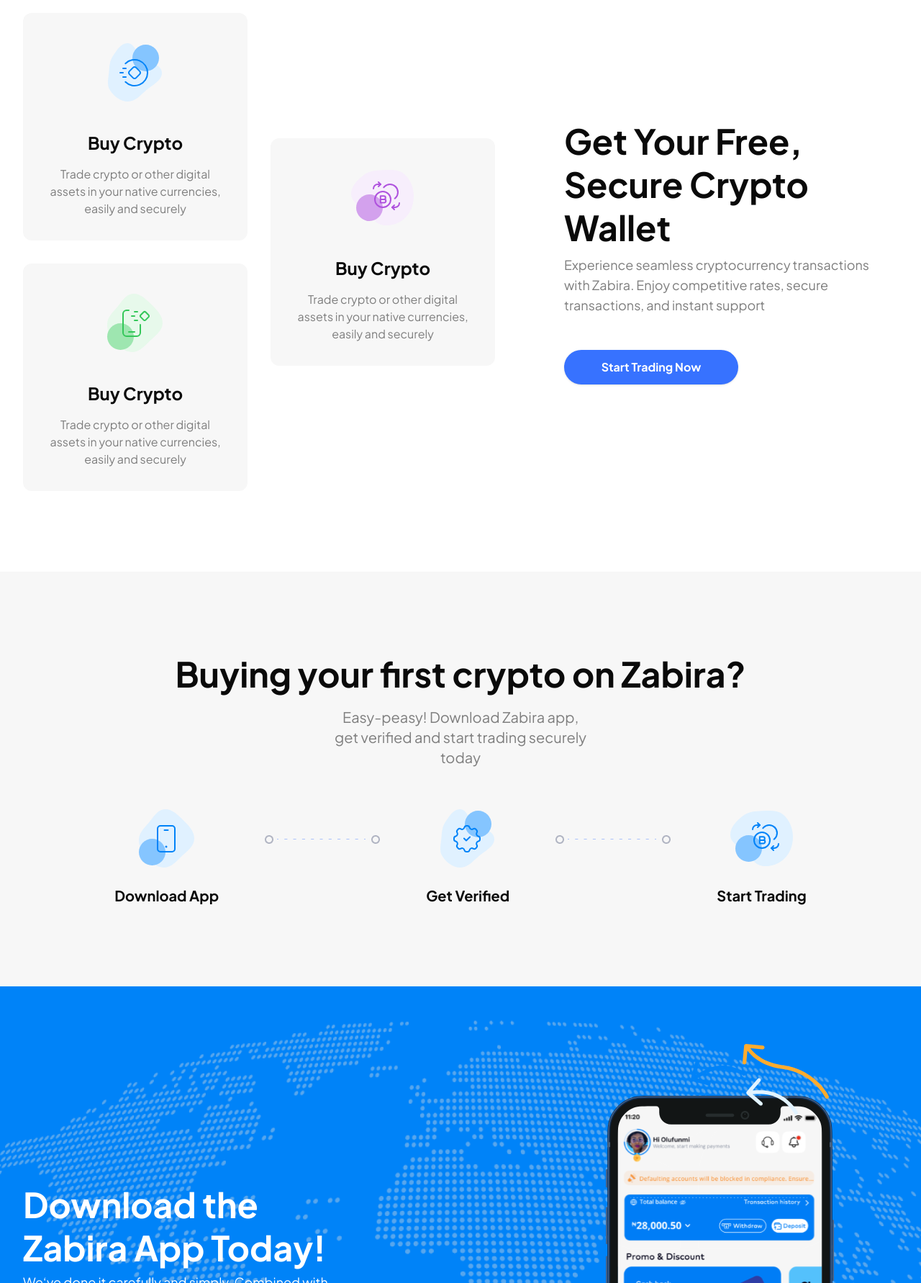
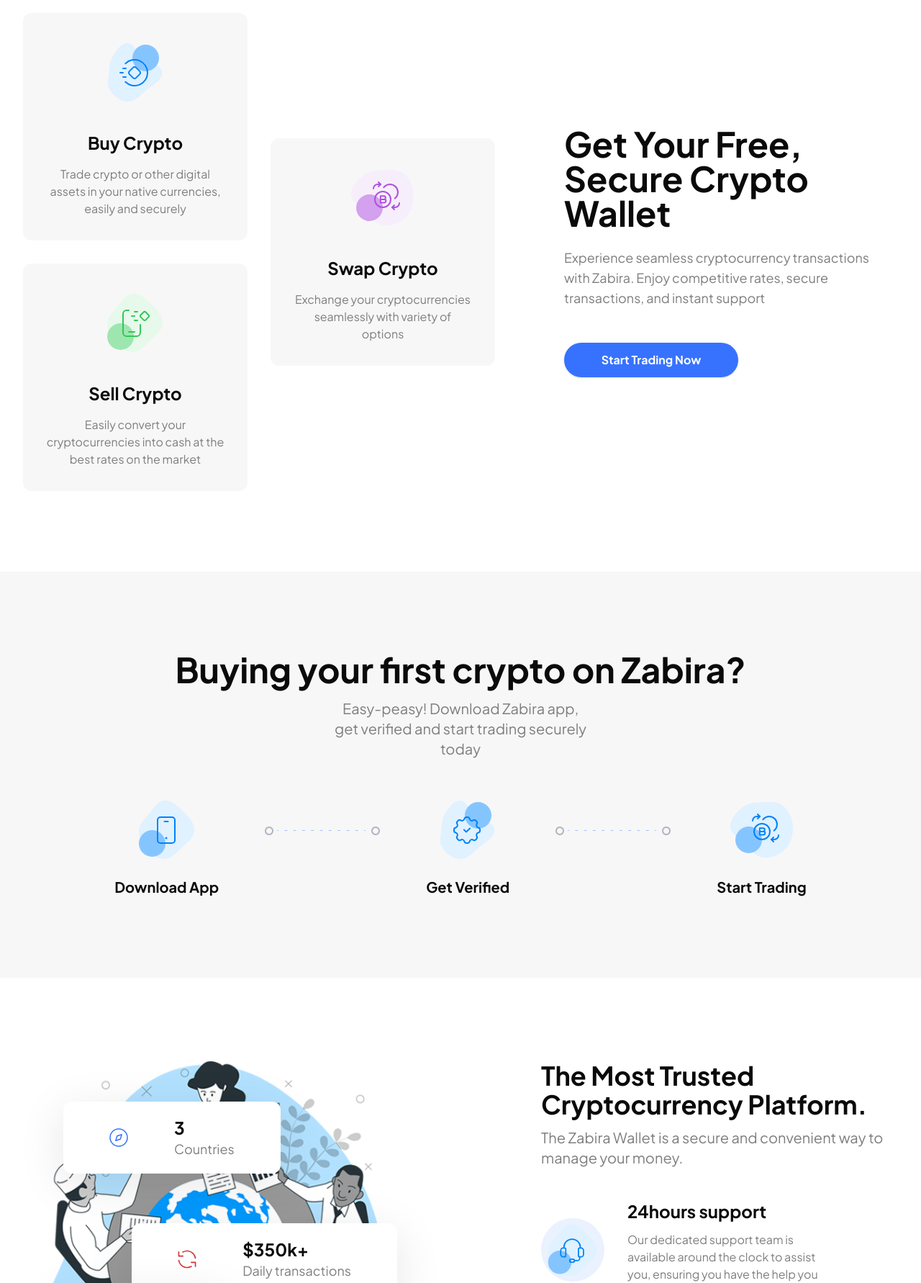
Before and after one commit to 5iveemmy/zabira, a Next.js app: page /products/cryptocurrency in a window 1280 px wide. Shown: the part 1018-2800 px from the top of the page at 72% size. Built offline with nearby package versions, Linux system fonts and the light colour scheme.

Commit message:
chore: make cryptocurrency responsive

```diff
--- a/app/products/cryptocurrency/page.tsx
+++ b/app/products/cryptocurrency/page.tsx
@@ -1,5 +1,7 @@
+import StatsWithImage from "@/components/statsWithImage";
 import { Button } from "@/components/ui/button";
 import ZabiraFootprint from "@/components/zabira-footprint";
+import { cn } from "@/lib/utils";
 import Image from "next/image";
 import React from "react";
 
@@ -11,10 +13,45 @@
     image: "/buy-crypto.svg",
   },
   {
+    title: "Swap Crypto",
+    description:
+      "Exchange your cryptocurrencies seamlessly with variety of options",
+    image: "/swap-crypto.svg",
+    className: "md:hidden flex",
+  },
+  {
     title: "Sell Crypto",
     description:
-      "Trade crypto or other digital assets in your native currencies, easily and securely",
+      "Easily convert your cryptocurrencies into cash at the best rates on the market",
     image: "/sell-crypto.svg",
+  },
+];
+
+const infoData = [
+  {
+    title: "The most trusted cryptocurrency platform.",
+    description: [
+      "The Zabira Wallet is a secure and convenient way to manage your money.",
+    ],
+    infoHighlight: [
+      {
+        header: "24hours support",
+        description:
+          "Our dedicated support team is available around the clock to assist you, ensuring you have the help you need whenever you need it.",
+        icon: "/24hrs-support.svg",
+      },
+      {
+        header: "Security",
+        description:
+          "Security is our priority. With advanced encryption and robust protocols, your funds are protected at every transaction.",
+        icon: "/security.svg",
+      },
+      {
+        header: "Freedom",
+        description: `Experience financial freedom with Zabira. Trade, store, and manage your assets with confidence and ease, anytime and anywhere`,
+        icon: "/payment-integrity.svg",
+      },
+    ],
   },
 ];
 
@@ -22,15 +59,22 @@
   title: string;
   description: string;
   image: string;
+  className?: string;
 }
 const CryptoOptionBox = ({
   title,
   description,
   image,
+  className,
 }: CryptoOptionBoxProps) => (
-  <div className="bg-[#f7f7f7] min-w-[312px]  gap-4  rounded-xl p-8 h-fit  items-center flex flex-col">
+  <div
+    className={cn(
+      "bg-[#f7f7f7] min-w-[312px] gap-4  rounded-xl p-8 h-fit  items-center flex flex-col",
+      className
+    )}
+  >
     <Image src={image} width="100" height="100" alt={title} />
-    <h2 className="font-bold text-2xl pt-4">Buy Crypto</h2>
+    <h2 className="font-bold text-2xl pt-4">{title}</h2>
     <p className="text-[#7e7e7e] text-center">{description}</p>
   </div>
 );
@@ -86,26 +130,28 @@
             alt="plane icon"
           />
         }
+        className="items-center gap-16 md:gap-10"
       />
 
       <section>
-        <div className="custom-container py-28 flex gap-24 items-center">
-          <div className="flex items-center gap-8">
+        <div className="custom-container py-28 flex flex-col lg:flex-row gap-14 lg:gap-24 items-center">
+          <div className="flex-col md:flex-row flex items-center gap-8">
             <div className="flex flex-col gap-8 ">
               {crptoOptions.map((option) => (
                 <CryptoOptionBox key={option.title} {...option} />
               ))}
             </div>
-            <div>
+
+            <div className="hidden md:flex">
               <CryptoOptionBox
                 title="Swap Crypto"
-                description="Trade crypto or other digital assets in your native currencies, easily and securely"
+                description="Exchange your cryptocurrencies seamlessly with variety of options"
                 image="/swap-crypto.svg"
               />
             </div>
           </div>
-          <div className="xl:w-[80%] pr-10">
-            <h1 className="text-5xl leading-tight font-bold pb-2">
+          <div className="xl:w-[80%] lg:pr-10">
+            <h1 className="text-4xl md:text-5xl leading-tight font-bold pb-6">
               Get Your Free, Secure Crypto Wallet
             </h1>
             <p className="text-lg text-[#7e7e7e] ">
@@ -114,7 +160,7 @@
             </p>
             <Button
               asChild
-              className="h-12 w-[242px] mt-12 rounded-full text-white bg-[#3772ff] font-bold px-8 text-base"
+              className="h-12 w-[242px] mt-8 lg:mt-12 rounded-full text-white bg-[#3772ff] font-bold px-8 text-base"
             >
               <a
                 target="_blank"
@@ -129,17 +175,17 @@
       </section>
 
       <section className="bg-[#f7f7f7] ">
-        <div className="custom-container py-28 text-center">
+        <div className="custom-container py-24 lg:py-28 text-center">
           <div className="flex justify-center items-center flex-col gap-4 mb-12">
-            <h4 className="font-bold leading-tight text-5xl">
+            <h4 className="font-bold leading-tight text-4xl md:text-5xl">
               Buying your first crypto on Zabira?
             </h4>
-            <p className="text-xl text-[#7e7e7e] max-w-[30%]">
+            <p className="text-xl text-[#7e7e7e] lg:max-w-[30%]">
               Easy-peasy! Download Zabira app, get verified and start trading
               securely today
             </p>
           </div>
-          <div className="flex items-center justify-center gap-16">
+          <div className="flex flex-col md:flex-row items-center justify-center gap-8 md:gap-0 lg:gap-16">
             <BuyingOptionCard image="/download-app.svg" title="Download App" />
 
             <Image
@@ -148,7 +194,7 @@
               height="12"
               src="/connect-line.png"
               alt="Connect line"
-              className="mb-10"
+              className="mb-10 hidden md:block"
             />
 
             <BuyingOptionCard image="/get-verified.svg" title="Get Verified" />
@@ -159,7 +205,7 @@
               height="12"
               src="/connect-line.png"
               alt="Connect line"
-              className="mb-10"
+              className="mb-10 hidden md:block"
             />
 
             <BuyingOptionCard
@@ -169,6 +215,14 @@
           </div>
         </div>
       </section>
+
+      <section>
+        <div className="custom-container py-24">
+          {infoData.map((data, index) => (
+            <StatsWithImage index={index} key={index} infoData={data} />
+          ))}
+        </div>
+      </section>
     </>
   );
 };
--- a/components/statsWithImage.tsx
+++ b/components/statsWithImage.tsx
@@ -7,7 +7,7 @@
     icon: "/global.svg",
     value: "3",
     title: "Countries",
-    className: "top-14 left-[3.5rem]",
+    className: "left-0 top-0 md:top-14 md:left-[3.5rem]",
   },
   {
     icon: "/reload.svg",
@@ -19,7 +19,8 @@
     icon: "/avatarPlus.svg",
     value: "10K+",
     title: "Trades",
-    className: "top-[73%] left-0 transform  -translate-y-1/2 pr-6",
+    className:
+      "bottom-0 md:bottom-auto md:top-[73%] left-12 md:transform  md:-translate-y-1/2 pr-6",
   },
 ];
 
@@ -52,7 +53,7 @@
           width="528"
           src="/Illustration.png"
           alt="about"
-          className="max-w-fit min-w-full"
+          className="lg:max-w-fit min-w-full"
         />{" "}
         {tradersData.map(({ title, value, icon, className }) => (
           <div
@@ -79,7 +80,7 @@
       </div>
 
       <div className="lg:pl-4">
-        <h3 className="mb-3 text-4xl md::text-5xl font-bold">
+        <h3 className="mb-3 text-4xl md::text-5xl font-bold capitalize">
           {infoData.title}
         </h3>
         <div className="flex flex-col gap-3">
--- a/components/zabira-footprint.tsx
+++ b/components/zabira-footprint.tsx
@@ -32,7 +32,7 @@
         )}
       >
         <div className="lg:w-2/5">
-          <h1 className="text-[40px] font-bold pb-2">
+          <h1 className="text-[40px] leading-tight font-bold pb-6">
             {title}{" "}
             {blueText && (
               <span className={`${blueText ? "text-brand" : ""}`}>Zabira</span>
```
